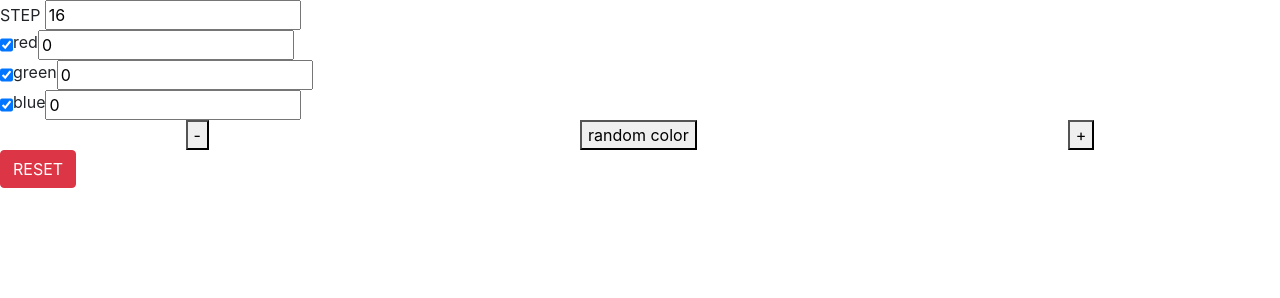
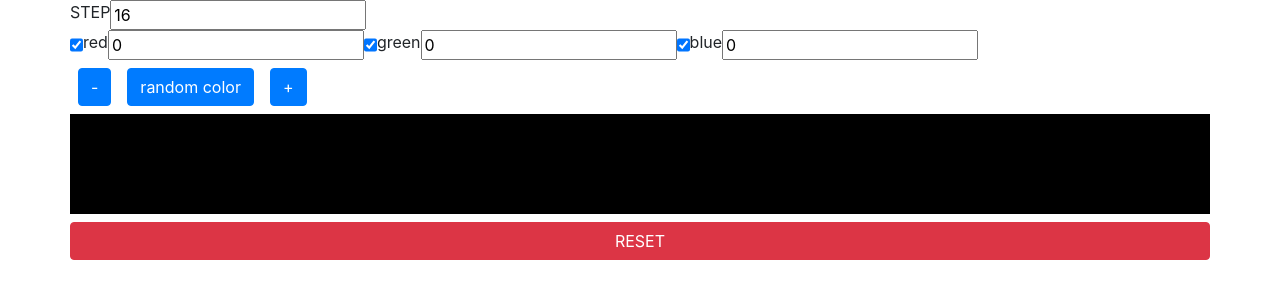
Before and after one commit to aviyot/Web-Color-Picker, a plain HTML site: page index.html in a window 1280 px wide. Drawn offline with nearby package versions, Linux system fonts and the light colour scheme.

Commit message:
work on style

```diff
--- a/index.html
+++ b/index.html
@@ -15,11 +15,14 @@
 </head>
 
 <body>
-    <div id="app" class="w-100 h-100">
-        <div id="main">
+    <div id="app">
+        <div class="container" style="height: 400px;">
+
+            <div class="row">
                 <span>STEP</span>
                 <input type="number" v-model.number="step" />
-            <div>
+            </div>
+            <div class="row">
                 <div v-for="color in colors" class="d-flex">
                     <input type="checkbox" v-model="checkStatus[color]" />
                     <span class="">
@@ -31,27 +34,30 @@
                 </div>
             </div>
 
-        </div>
 
-        <div id="color-change" class="d-flex justify-content-around">
-            <button id="inc" @click="decAll()">
+            <div id="color-change" class="row">
+                <button class="btn btn-primary m-2" id="inc" @click="decAll()">
                     <span>-</span>
-                <button @click="generateRandomColor()" class="random-btn">
+                </button>
+                <button class="btn btn-primary m-2" @click="generateRandomColor()" class="random-btn">
                     <span> random color </span>
                 </button>
-                <button id="dec" @click="incAll()">
-                    +
+                <button class="btn btn-primary m-2" id="dec" @click="incAll()">
+                    <span>+</span>
                 </button>
 
             </div>
-        <div class="w-100 h-25" id="rgb-color" :style="{background:'rgb('+red+','+green+','+blue+')'}">
+            <div class="row h-25" id="rgb-color" :style="{background:'rgb('+red+','+green+','+blue+')'}">
 
             </div>
-
-        <button type="button" id="reset" @click="reset()" class="btn btn-danger mr-5">
+            <div class="row">
+                <button type="button" id="reset" @click="reset()" class="btn btn-danger mt-2 btn-block">
                     RESET
                 </button>
             </div>
+        </div>
+    </div>
+
     <script src="main.js"></script>
 </body>
 
```
Lines whose indentation alone changed are shown as unchanged.
